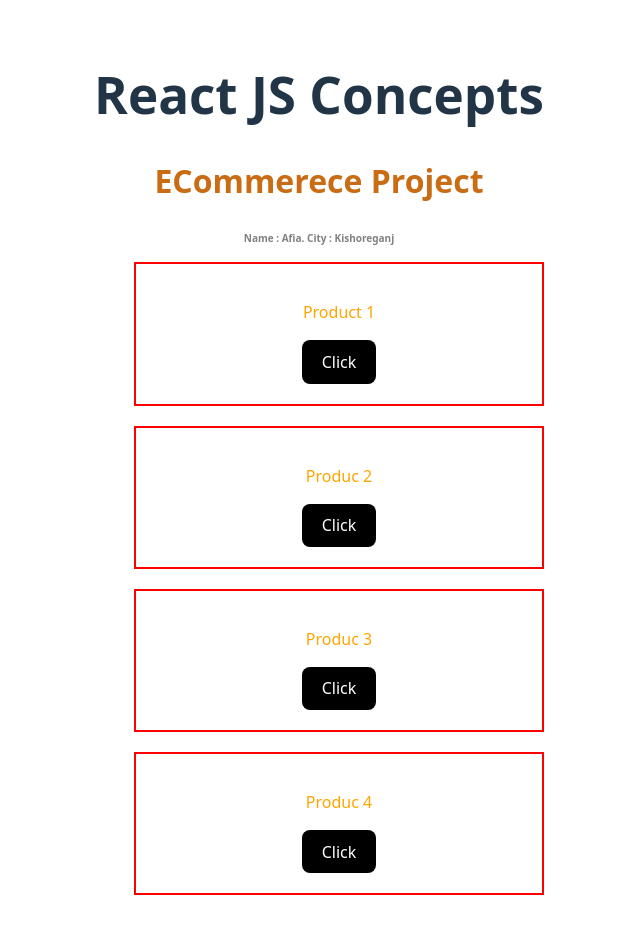
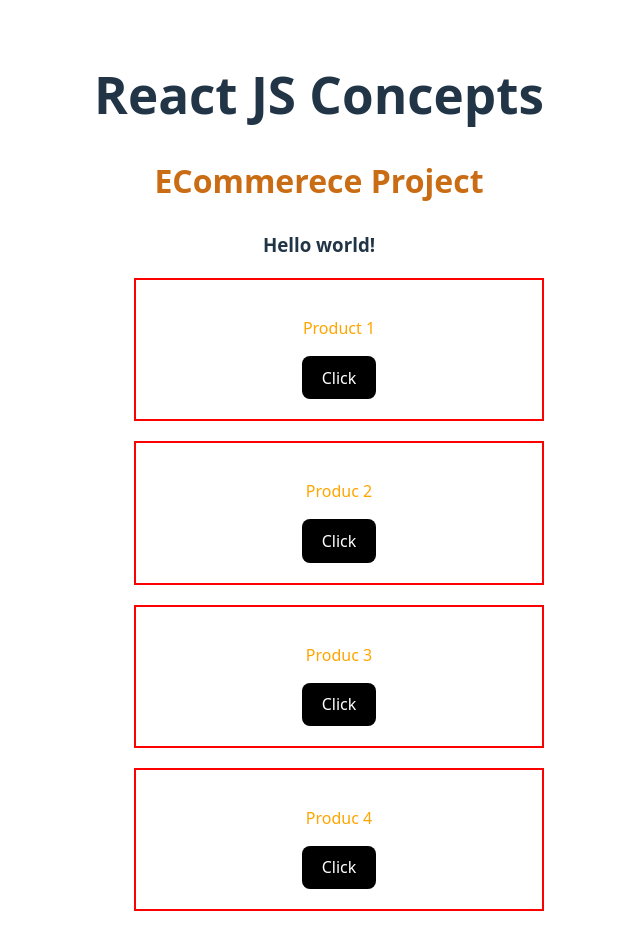
Before and after one commit to kaonashi555/React-basic, a React (Vite) app: page / in a window 1280 px wide. Shown: the top 950 px of the page, without its empty margins (321-961 px from the left). Built offline with nearby package versions, Linux system fonts and the light colour scheme.

Commit message:
if-else statement

```diff
--- a/src/components/products/index.jsx
+++ b/src/components/products/index.jsx
@@ -14,12 +14,16 @@ import "./style.css";
 //       </div>
 // N.B. must pass the "key name" in the argument & while maping item
 function ProductList({name,city,datalist}){
-     const flag = true;
-     const renderTextBlock = flag ? (
+     const flag = false;
+     let renderTextBlock = null;
+     if (flag){
+          renderTextBlock = (
                <h3 className="info"> Name : {name}. City : {city} </h3>
-          ): (
-               <h3>Hello world!</h3>
-          )
+          );
+     }else{
+          renderTextBlock = <h3>Hello world!</h3>
+     }
+
 
 
      // Styling react app:using external stylesheet (style.css)
```
